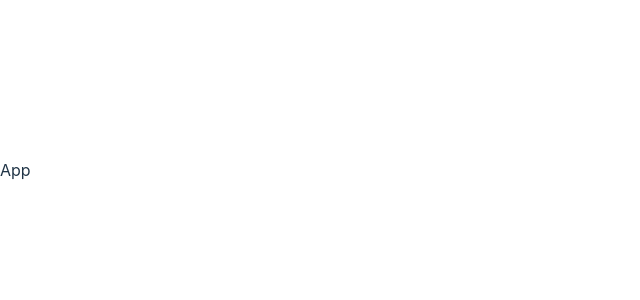
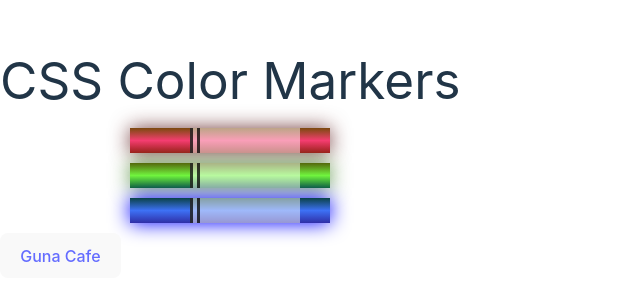
Before and after one commit to ragulpalanisamy/ragulpalanisamy.github.io, a React (Vite) app in the folder client/General/: page / in a window 1280 px wide. Shown: the part 230-530 px from the top of the page, without its empty margins (0-640 px from the left). Built offline with nearby package versions, Linux system fonts and the light colour scheme.

Commit message:
added coloured Markers

```diff
--- a/client/General/package.json
+++ b/client/General/package.json
@@ -11,7 +11,9 @@
   },
   "dependencies": {
     "react": "^18.2.0",
-    "react-dom": "^18.2.0"
+    "react-dom": "^18.2.0",
+    "react-router-dom": "^6.12.1",
+    "tailwindcss": "^3.3.2"
   },
   "devDependencies": {
     "@types/react": "^18.0.37",
--- a/client/General/src/App.css
+++ b/client/General/src/App.css
@@ -1,3 +1,5 @@
+
+
 h1 {
   text-align: center;
 }
--- a/client/General/src/App.tsx
+++ b/client/General/src/App.tsx
@@ -1,9 +1,17 @@
 import React from "react";
+import { BrowserRouter, Route, Routes } from "react-router-dom";
+import Container from "./container/index";
+import Guna from "./GunaCafe/guna";
 
 export default function App() {
   return (
     <>
-      <div>App</div>
+      <BrowserRouter>
+        <Routes>
+          <Route path="/" element={<Container />} />
+          <Route path="/gunacafe" element={<Guna />} />
+        </Routes>
+      </BrowserRouter>
     </>
   );
 }
--- /dev/null
+++ b/client/General/src/GunaCafe/guna.tsx
@@ -0,0 +1,5 @@
+import React from "react";
+
+export default function guna() {
+  return <div>guna</div>;
+}
--- /dev/null
+++ b/client/General/src/coloredMarker/colouredMarker.tsx
@@ -0,0 +1,32 @@
+import React from "react";
+
+import "../App.css";
+
+export default function colouredMarker() {
+  return (
+    <section className="flex justify-center align-center max-w-7xl mx-auto ">
+      <h1 className="text-center h1">CSS Color Markers</h1>
+      <div className="container">
+        <div className="marker red">
+          <div className="cap"></div>
+          <div className="sleeve"></div>
+        </div>
+        <div className="marker green">
+          <div className="cap"></div>
+          <div className="sleeve"></div>
+        </div>
+        <div className="marker blue">
+          <div className="cap"></div>
+          <div className="sleeve"></div>
+        </div>
+
+        <button
+          className="btn btn-blue bg-blue-500 hover:bg-blue-600"
+          type="submit"
+        >
+          <a href="/gunacafe">Guna Cafe</a>
+        </button>
+      </div>
+    </section>
+  );
+}
--- /dev/null
+++ b/client/General/src/container/index.tsx
@@ -0,0 +1,11 @@
+//import React from "react";
+import { Routes, Route } from "react-router-dom";
+import Coloured from "../coloredMarker/colouredMarker";
+
+export default function App() {
+  return (
+    <Routes>
+      <Route path="/" element={<Coloured />} />
+    </Routes>
+  );
+}
--- a/client/General/src/index.css
+++ b/client/General/src/index.css
@@ -1,69 +1,43 @@
+
+@tailwind base;
+@tailwind components;
+@tailwind utilities;
 :root {
+  @apply leading-normal font-normal text-[rgba(255,255,255,0.87)] bg-[#242424];
   font-family: Inter, system-ui, Avenir, Helvetica, Arial, sans-serif;
-  line-height: 1.5;
-  font-weight: 400;
-
   color-scheme: light dark;
-  color: rgba(255, 255, 255, 0.87);
-  background-color: #242424;
-
   font-synthesis: none;
   text-rendering: optimizeLegibility;
   -webkit-font-smoothing: antialiased;
   -moz-osx-font-smoothing: grayscale;
   -webkit-text-size-adjust: 100%;
 }
-
 a {
-  font-weight: 500;
-  color: #646cff;
+  @apply font-medium text-[#646cff] hover:text-[#535bf2];
   text-decoration: inherit;
 }
-a:hover {
-  color: #535bf2;
+body {
+  @apply flex place-items-center min-w-[320px] min-h-screen m-0;
 }
-
-body {
-  margin: 0;
-  display: flex;
-  place-items: center;
-  min-width: 320px;
-  min-height: 100vh;
+h1 {
+  @apply text-[3.2em] leading-[1.1];
 }
-
-h1 {
-  font-size: 3.2em;
-  line-height: 1.1;
-}
-
 button {
-  border-radius: 8px;
-  border: 1px solid transparent;
-  padding: 0.6em 1.2em;
-  font-size: 1em;
-  font-weight: 500;
+  @apply border text-[1em] font-medium bg-[#1a1a1a] cursor-pointer transition-[border-color] duration-[0.25s] px-[1.2em] py-[0.6em] rounded-lg border-solid border-transparent hover:border-[#646cff];
   font-family: inherit;
-  background-color: #1a1a1a;
-  cursor: pointer;
-  transition: border-color 0.25s;
-}
-button:hover {
-  border-color: #646cff;
 }
 button:focus,
 button:focus-visible {
   outline: 4px auto -webkit-focus-ring-color;
 }
-
 @media (prefers-color-scheme: light) {
   :root {
-    color: #213547;
-    background-color: #ffffff;
+    @apply text-[#213547] bg-white;
   }
   a:hover {
-    color: #747bff;
+    @apply text-[#747bff];
   }
   button {
-    background-color: #f9f9f9;
+    @apply bg-[#f9f9f9];
   }
 }
```
Also changed, not shown: 1 other file (tests, documents, lock files or other folders).
